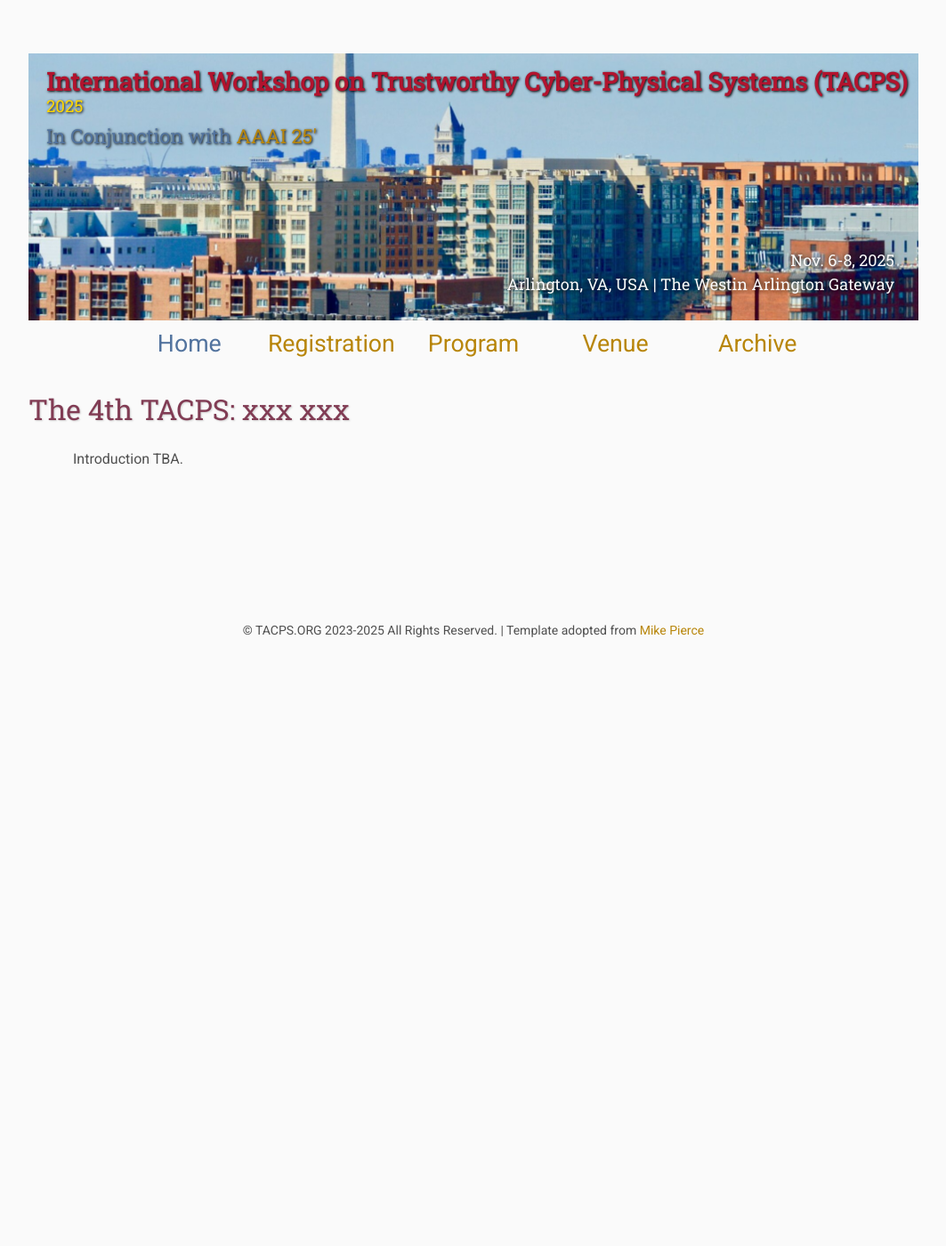
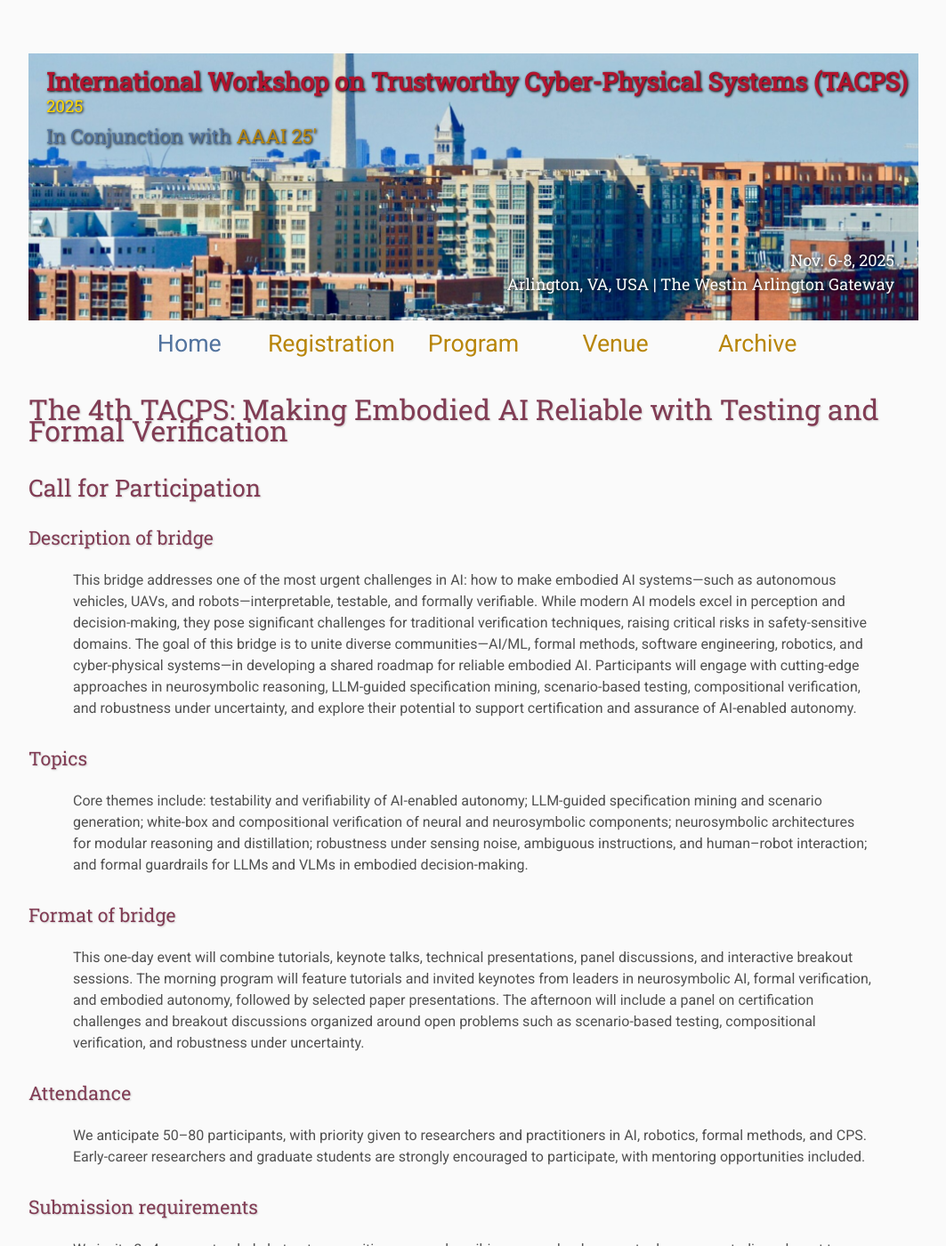
Before and after one commit to ITSEG-MQ/tacps, a Jekyll site: the page built from index.html, in a window 1280 px wide and 1400 px high. Shown: the whole window at 89% size, without its empty margins (108-1171 px from the left). Built offline with Jekyll 4.4.1, drawn with Linux system fonts in a browser that asks for light colours; some of the changed text lies outside the part shown.

Commit message:
Update index.html

```diff
--- a/index.html
+++ b/index.html
@@ -4,12 +4,67 @@ title: Home
 nav: home
 ---
 
-<h2>The 4th TACPS: xxx xxx</h2>
+<h2>The 4th TACPS: Making Embodied AI Reliable with Testing and Formal Verification</h2>
+
+<h3>Call for Participation</h3>
+
+<h4>Description of bridge</h4>
 
 <p>
-    Introduction TBA.
+    This bridge addresses one of the most urgent challenges in AI: how to make embodied AI systems—such as autonomous vehicles, UAVs, and robots—interpretable, testable, and formally verifiable. While modern AI models excel in perception and decision-making, they pose significant challenges for traditional verification techniques, raising critical risks in safety-sensitive domains. The goal of this bridge is to unite diverse communities—AI/ML, formal methods, software engineering, robotics, and cyber-physical systems—in developing a shared roadmap for reliable embodied AI. Participants will engage with cutting-edge approaches in neurosymbolic reasoning, LLM-guided specification mining, scenario-based testing, compositional verification, and robustness under uncertainty, and explore their potential to support certification and assurance of AI-enabled autonomy.
 </p>
 
+<h4>Topics</h4>
+
+<p>
+    Core themes include: testability and verifiability of AI-enabled autonomy; LLM-guided specification mining and scenario generation; white-box and compositional verification of neural and neurosymbolic components; neurosymbolic architectures for modular reasoning and distillation; robustness under sensing noise, ambiguous instructions, and human–robot interaction; and formal guardrails for LLMs and VLMs in embodied decision-making.
+</p>
+
+<h4>Format of bridge</h4>
+
+<p>
+    This one-day event will combine tutorials, keynote talks, technical presentations, panel discussions, and interactive breakout sessions. The morning program will feature tutorials and invited keynotes from leaders in neurosymbolic AI, formal verification, and embodied autonomy, followed by selected paper presentations. The afternoon will include a panel on certification challenges and breakout discussions organized around open problems such as scenario-based testing, compositional verification, and robustness under uncertainty.
+</p>
+
+<h4>Attendance</h4>
+
+<p>
+    We anticipate 50–80 participants, with priority given to researchers and practitioners in AI, robotics, formal methods, and CPS. Early-career researchers and graduate students are strongly encouraged to participate, with mentoring opportunities included.
+</p>
+
+<h4>Submission requirements</h4>
+
+<p>
+    We invite 2–4 page extended abstracts or position papers describing research advances, tools, or case studies relevant to reliable embodied AI. Submissions should emphasize how the work enhances testability, interpretability, or verification of embodied AI. Accepted contributions will be presented as talks, posters, or lightning sessions.
+</p>
+
+<h4>Submission site information</h4>
+
+<p>
+    Submissions should be made via [EasyChair link – Ivan?]
+</p>
+
+<h4>Bridge Chairs</h4>
+
+<p>
+    A/Prof. Xi (James) Zheng, Macquarie University (james.zheng@mq.edu.au);
+Prof. Corina S. Pasareanu (Carnegie Mellon University / NASA Ames, corina.pasareanu@cmu.edu);
+Assistant Prof. Ivan Ruchkin (University of Florida, iruchkin@ece.ufl.edu);
+Prof. Archan Misra (Singapore Management University, archanm@smu.edu.sg).
+</p>
+
+<h4>Bridge Committee</h4>
+
+<p>
+    The committee will include key colleagues who help organize the program locally and remotely, and those who assist in reviewing paper submissions. Additional members (e.g., supporting organization, publicity, and logistics) will be confirmed shortly.
+</p>
+
+<h4>Important Dates</h4>
+
+<p>
+    – Submissions due: October 31, 2025
+– Notifications: November 14, 2025
+</p>
 
 
 <!-- this is for sponsors
```
